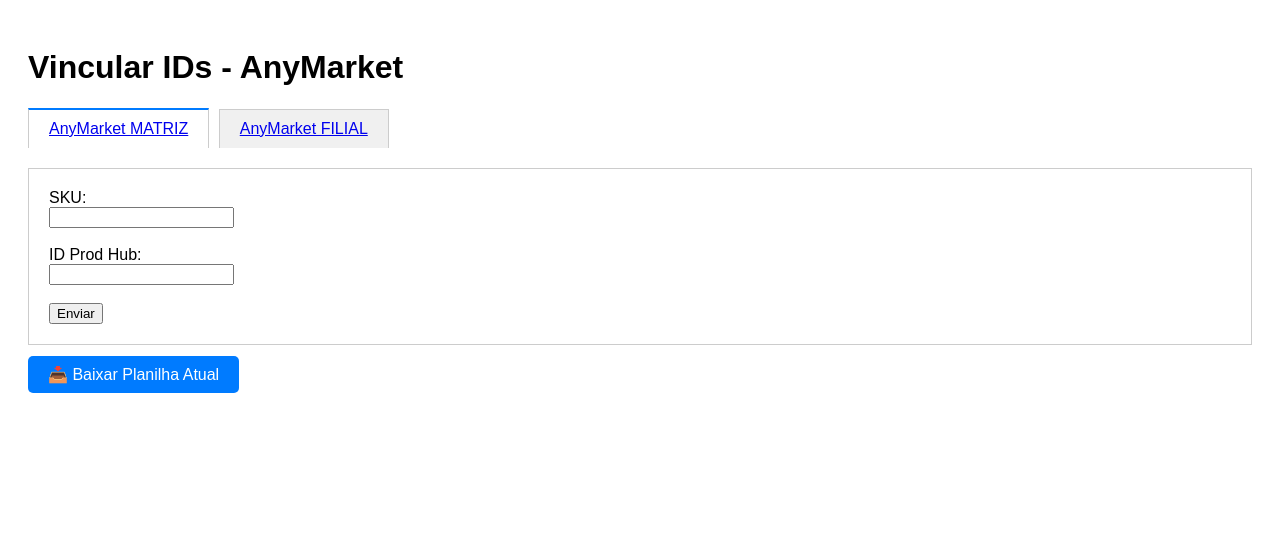
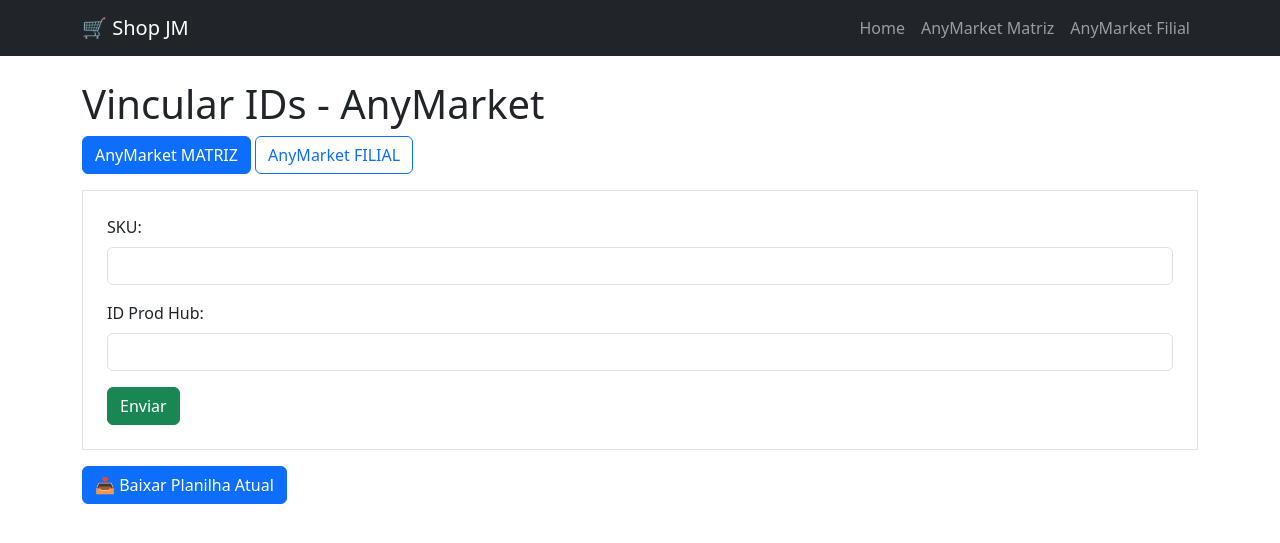
Before and after one commit to Willianliver/SHOP-JM-PROJECT, a Django app: page /matriz/ in a window 1280 px wide. Shown: the top 543 px of the page. Run offline with Django 5.2, Linux system fonts and the light colour scheme.

Commit message:
Front-end Aprimorado

```diff
--- /dev/null
+++ b/avi/core/templates/avi/base.html
@@ -0,0 +1,41 @@
+<!DOCTYPE html>
+<html lang="pt-br">
+<head>
+    <meta charset="UTF-8">
+    <title>{% block title %}Sistema AnyMarket{% endblock %}</title>
+    <link href="https://cdn.jsdelivr.net/npm/bootstrap@5.3.2/dist/css/bootstrap.min.css" rel="stylesheet">
+</head>
+<body>
+
+<nav class="navbar navbar-expand-lg navbar-dark bg-dark mb-4">
+    <div class="container">
+        <a class="navbar-brand" href="{% url 'home' %}">🛒 Shop JM</a>
+        <button class="navbar-toggler" type="button" data-bs-toggle="collapse" data-bs-target="#navbarNav">
+            <span class="navbar-toggler-icon"></span>
+        </button>
+        <div class="collapse navbar-collapse" id="navbarNav">
+            <ul class="navbar-nav ms-auto">
+                <li class="nav-item">
+                    <a class="nav-link" href="{% url 'home' %}">Home</a>
+                </li>
+                <li class="nav-item">
+                    <a class="nav-link" href="{% url 'matriz' %}">AnyMarket Matriz</a>
+                </li>
+                <li class="nav-item">
+                    <a class="nav-link" href="{% url 'filial' %}">AnyMarket Filial</a>
+                </li>
+
+            </ul>
+        </div>
+    </div>
+</nav>
+
+<div class="container">
+    {% block content %}
+    <!-- Conteúdo específico de cada página -->
+    {% endblock %}
+</div>
+
+<script src="https://cdn.jsdelivr.net/npm/bootstrap@5.3.2/dist/js/bootstrap.bundle.min.js"></script>
+</body>
+</html>
--- a/avi/core/templates/avi/form.html
+++ b/avi/core/templates/avi/form.html
@@ -1,56 +1,37 @@
-<!DOCTYPE html>
-<html lang="pt-br">
-<head>
-    <meta charset="UTF-8">
-    <title>Vincular IDs - AnyMarket</title>
-    <style>
-        body { font-family: Arial; padding: 20px; }
-        .tabs { margin-bottom: 20px; }
-        .tab {
-            display: inline-block;
-            padding: 10px 20px;
-            margin-right: 5px;
-            border: 1px solid #ccc;
-            border-bottom: none;
-            background-color: #f0f0f0;
-            cursor: pointer;
-        }
-        .active { background-color: #fff; border-top: 2px solid #007bff; }
-        form { border: 1px solid #ccc; padding: 20px; }
-    </style>
-</head>
-<body>
+{% extends 'avi/base.html' %}
+
+{% block title %}Matriz - Sistema AnyMarket{% endblock %}
+
+{% block content %}
     <h1>Vincular IDs - AnyMarket</h1>
 
-    <div class="tabs">
-        <a href="{% url 'matriz' %}" class="tab {% if aba == 'matriz' %}active{% endif %}">AnyMarket MATRIZ</a>
-        <a href="{% url 'filial' %}" class="tab {% if aba == 'filial' %}active{% endif %}">AnyMarket FILIAL</a>
+    <div class="tabs mb-3">
+        <a href="{% url 'matriz' %}" class="btn {% if aba == 'matriz' %}btn-primary{% else %}btn-outline-primary{% endif %}">AnyMarket MATRIZ</a>
+        <a href="{% url 'filial' %}" class="btn {% if aba == 'filial' %}btn-primary{% else %}btn-outline-primary{% endif %}">AnyMarket FILIAL</a>
     </div>
 
-    <form method="post">
+    <form method="post" class="border p-4">
         {% csrf_token %}
-        <label>SKU:</label><br>
-        <input type="text" name="sku" required><br><br>
+        <div class="mb-3">
+            <label class="form-label">SKU:</label>
+            <input type="text" name="sku" class="form-control" required>
+        </div>
 
-        <label>ID Prod Hub:</label><br>
-        <input type="text" name="id_prod_hub" required><br><br>
+        <div class="mb-3">
+            <label class="form-label">ID Prod Hub:</label>
+            <input type="text" name="id_prod_hub" class="form-control" required>
+        </div>
 
-        <button type="submit">Enviar</button>
+        <button type="submit" class="btn btn-success">Enviar</button>
     </form>
 
-    <p style="margin-top:20px;">
-        <a href="{% url 'download_planilha' %}" style="
-            background-color: #007bff;
-            color: white;
-            padding: 10px 20px;
-            text-decoration: none;
-            border-radius: 5px;">
+    <div class="mt-3">
+        <a href="{% url 'download_planilha' %}" class="btn btn-primary">
             📥 Baixar Planilha Atual
         </a>
-    </p>
+    </div>
 
     {% if mensagem %}
-        <p style="margin-top:20px;">{{ mensagem }}</p>
+        <div class="alert alert-info mt-3">{{ mensagem }}</div>
     {% endif %}
-</body>
-</html>
+{% endblock %}
--- a/avi/core/templates/avi/home.html
+++ b/avi/core/templates/avi/home.html
@@ -1,3 +1,8 @@
+{% extends 'avi/base.html' %}
+
+{% block title %}Home - Sistema AnyMarket{% endblock %}
+
+{% block content %}
 <!DOCTYPE html>
 <html lang="pt-br">
 <head>
@@ -21,3 +26,4 @@
 
 </body>
 </html>
+{% endblock %}
--- a/avi/core/templates/avi/index.html
+++ b/avi/core/templates/avi/index.html
@@ -1,3 +1,8 @@
+{% extends 'avi/base.html' %}
+
+{% block title %}Home - Sistema AnyMarket{% endblock %}
+
+{% block content %}
 <!DOCTYPE html>
 <html lang="pt-br">
 <head>
@@ -36,3 +41,4 @@
     {% endif %}
 </body>
 </html>
+{% endblock %}
```
